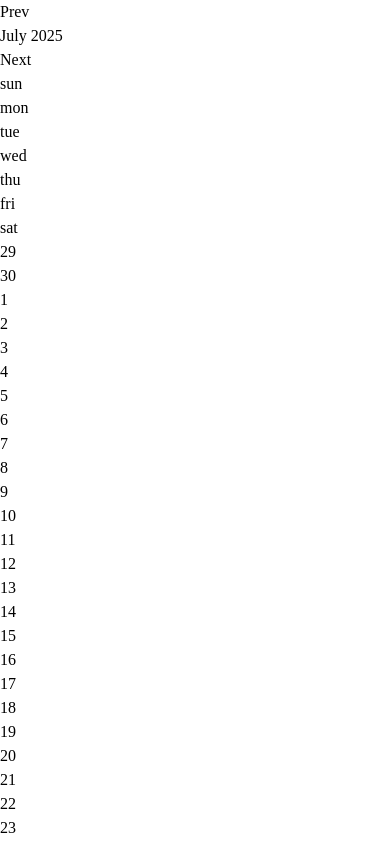
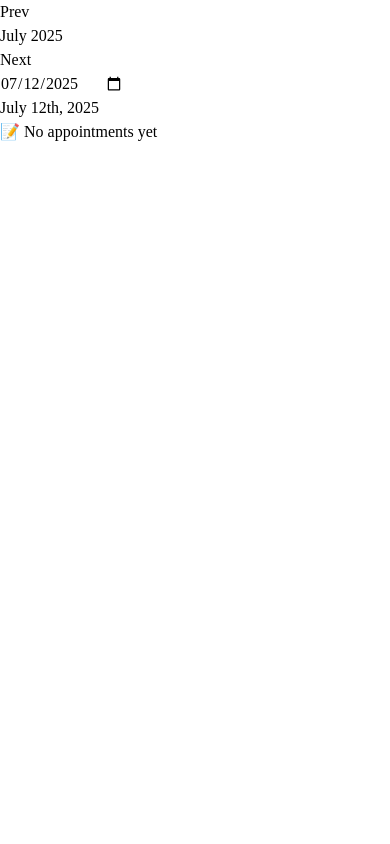
Before and after one commit to abdulmajida/appoinment-calender, a React (Vite) app: page /calendar in a window 390 px wide. Shown: the top 844 px of the page. Built offline with nearby package versions, Linux system fonts and the light colour scheme.

Commit message:
adding moblie view

```diff
--- a/src/components/calender.jsx
+++ b/src/components/calender.jsx
@@ -1,5 +1,6 @@
 import { useState } from "react";
 import {startOfMonth,endOfWeek,startOfWeek,addDays,format,isSameMonth, endOfMonth} from 'date-fns'
+import useMobile from "../hooks/mobile-use";
 
 // const CalendarPage =()=>{
 //     return(
@@ -15,6 +16,7 @@ import {startOfMonth,endOfWeek,startOfWeek,addDays,format,isSameMonth, endOfMont
 const CalendarPage=()=>{
     const [currentMonth, setcurrentMonth] = useState(new Date());
     const [selectedDate, setSelectedDate] = useState(new Date());
+    const isMobile=useMobile();54
 
  // shows current month
 
@@ -54,7 +56,7 @@ const CalendarPage=()=>{
       for (let i = 0; i < 7; i++) {
         const formattedDate = format(day, 'd');
         const cloneDay = day;
-
+       // render each day cells
         days.push(
           <div key={day} onClick={() => setSelectedDate(cloneDay)}
             className={`p-2 border h-24 text-sm text-center cursor-pointer
@@ -67,7 +69,7 @@ const CalendarPage=()=>{
 
         day = addDays(day, 1);
       }
-
+      // add to the grid
       rows.push(<div className="grid grid-cols-7" key={day}>{days}</div>);
       days = [];
     }
@@ -77,19 +79,34 @@ const CalendarPage=()=>{
 
 
 
-return(
-    <div className="min-h-screen bg-gray-800 p-6 text-blacks">
-        {renderHeader()}
-        {renderDays()}
-        {renderCells()}
+return (
+    <div className="min-h-screen bg-gray-800 p-6 text-black">
+      {renderHeader()}
 
-        {selectedDate && (
-            <div>
-                <p> selected Date :{format(selectedDate,'ppp')}</p>
-            </div>
-        )}
-        </div>
-);
+      {isMobile ? (
+        <>
+          <input
+            type="date"
+            value={format(selectedDate, 'yyyy-MM-dd')}
+            onChange={(e) => setSelectedDate(new Date(e.target.value))}
+            className="text-black p-2 mb-4 w-full max-w-xs rounded"
+          />
+
+          <div className="bg-white text-black p-4 rounded shadow">
+            <h3 className="text-lg font-bold mb-2">
+              {format(selectedDate, 'PPP')}
+            </h3>
+            <p>📝 No appointments yet</p>
+          </div>
+        </>
+      ) : (
+        <>
+          {renderDays()}
+          {renderCells()}
+        </>
+      )}
+    </div>
+  );
 };
 
 
--- /dev/null
+++ b/src/hooks/mobile-use.js
@@ -0,0 +1,18 @@
+import { useEffect,useState } from "react";
+
+const useMobile =()=>{
+    const [isMobile, setisMobile] = useState(window.innerWidth <768);
+
+    useEffect(()=>{
+        const handleResize=()=>{
+            setisMobile(window.innerWidth<768);
+        };
+
+        window.addEventListener('risize',handleResize);
+        return ()=> window.removeEventListener(ResizeObserverSize,handleResize);
+    },[]);
+
+    return isMobile;
+};
+
+export default useMobile;
```
